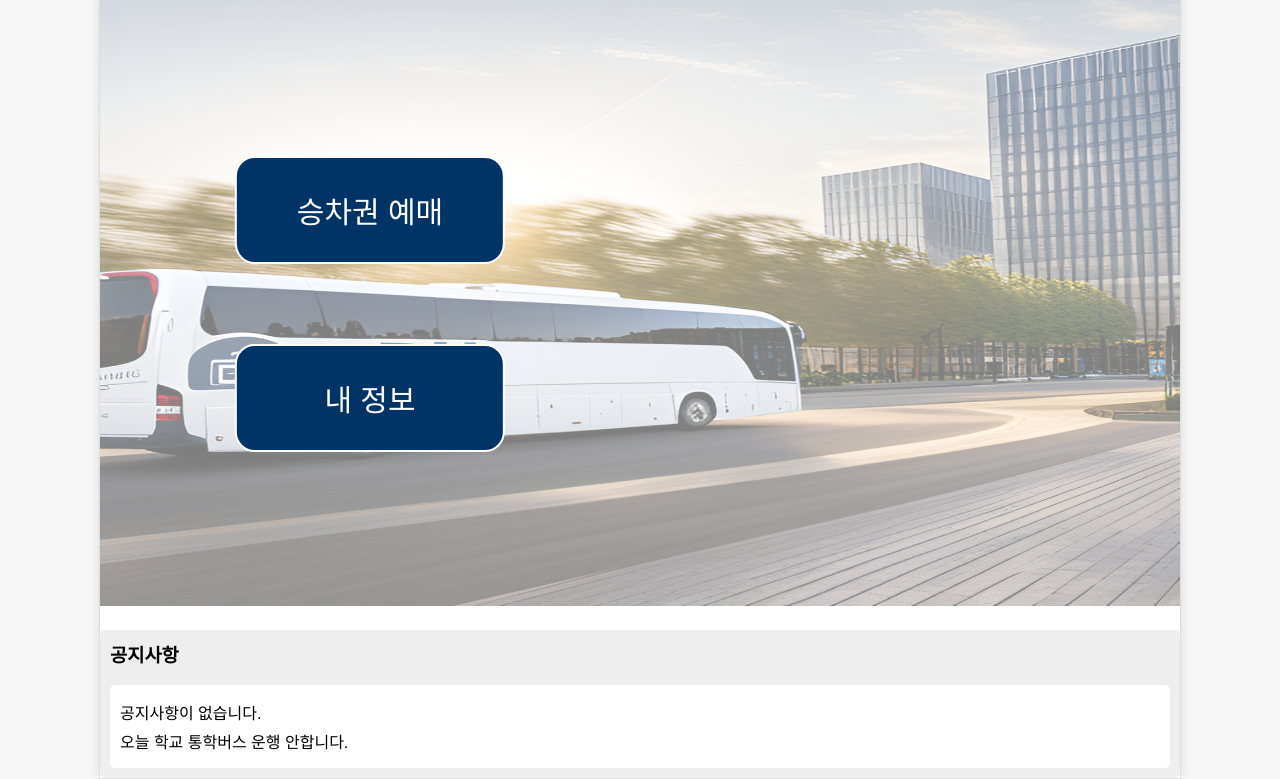
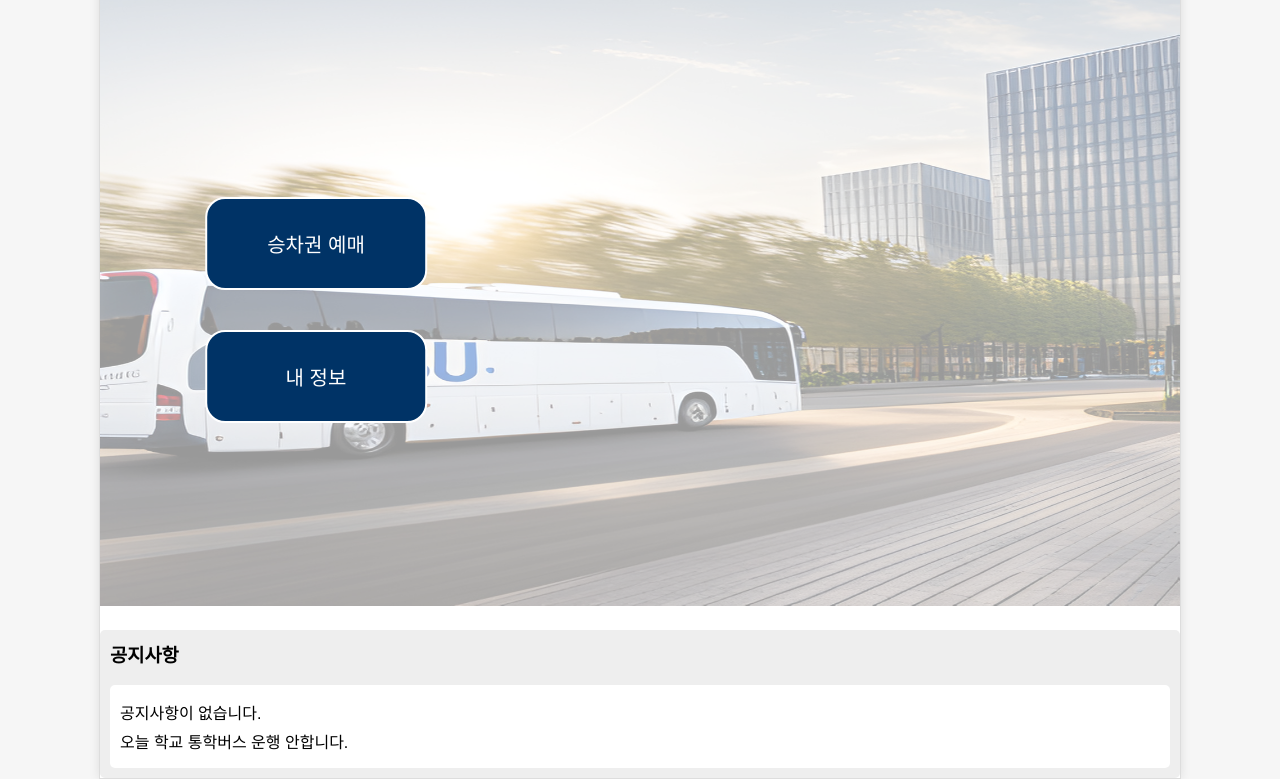
Before and after one commit to BUCapstoneDesign/BusSystem, a plain HTML site: page main/main.html in a window 1280 px wide. Shown: the part 77-856 px from the top of the page. Drawn offline with Linux system fonts and the light colour scheme.

Commit message:
수정
<div class="notice">를 <div class="mainbackground"> 안에 삽입, 글씨 위치 변경

```diff
--- a/main/style.css
+++ b/main/style.css
@@ -25,46 +25,35 @@ header {
 
 .logo img {
   height: 50px;
-  margin-right: 10px;
-}
-
-.logo h1, .logo h2 {
-  margin: 0;
-  display: inline;
-}
-
-.logo h1 {
-  font-size: 24px;
-}
-
-.logo h2 {
-  font-size: 16px;
+  margin-left: 10px;
 }
 
 .language a {
   color: white;
+  font-size: 20px;
   text-decoration: none;
+  margin-right: 10px;
 }
 
 .mainbackground {
   position: relative;
-  backdrop-filter: blur(7px);
   width: 100%;
 }
 
 .mainbackground img {
   width: 100%;
   height: auto;
-  opacity : 0.5;
+  opacity : 0.4;
 }
 
 .buttons {
   position: absolute;
-  top: 50%;
-  left: 25%;
+  top: 40%;
+  left: 20%;
   transform: translate(-50%, -50%);
-  display: grid;
-  gap: 80px;
+  display: flex;
+  flex-direction: column;
+  gap: 20px;
 }
 
 .buttons button {
@@ -74,8 +63,10 @@ header {
   border-width:2px;
   border-radius: 20px;
   color: white;
+  margin-top: 10px;
+  margin-bottom: 10px;
   padding: 30px 60px;
-  font-size: 30px;
+  font-size: 20px;
   cursor: pointer;
   transition: background-color 0.5s ease;
 }
@@ -85,6 +76,7 @@ header {
 }
 
 .notice {
+  display: grid;
   background-color: #EEEEEE;
   padding: 10px;
   border-radius: 5px;
```
Also changed, not shown: main/main.html (+1 -1 lines).
